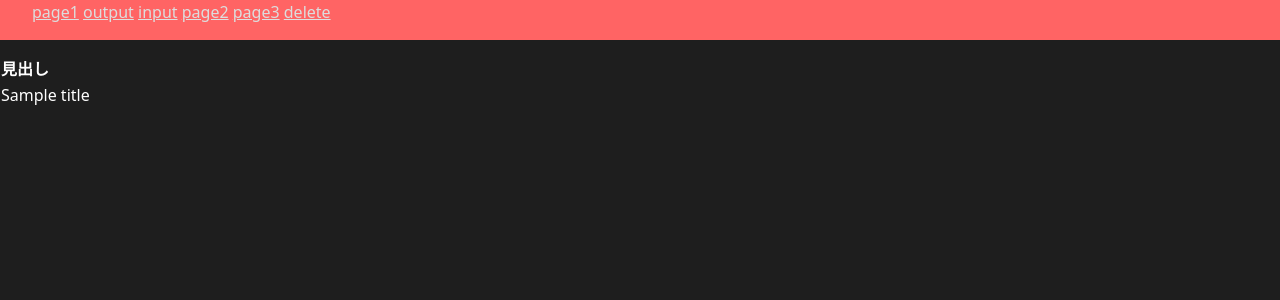
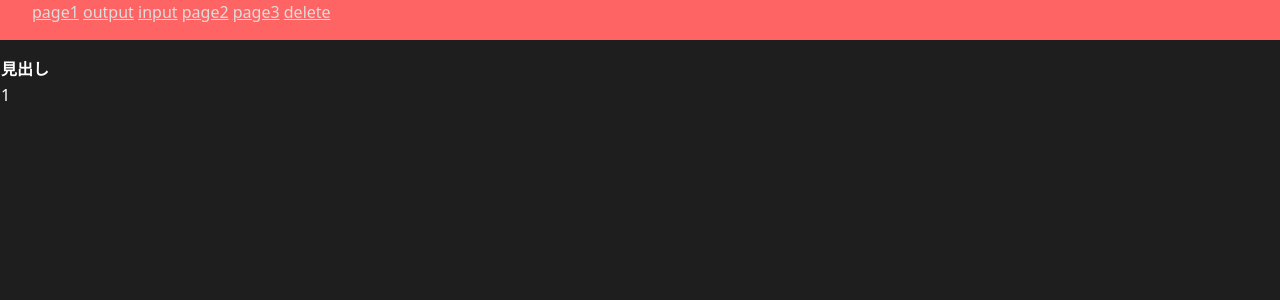
Before and after one commit to hideonSOS/WorkProject, a Django app: template templates/WorkApp/page3.html in a window 1280 px wide. Shown: the top 300 px of the page. Run offline with Django 4.2, Linux system fonts and the light colour scheme; the template is opened without the code that fills it: most values are stand-ins (such as "Sample title", 1, 10 or a date in 2020); some libraries are stand-ins or nearby versions.

Commit message:
no message

```diff
--- a/templates/WorkApp/page3.html
+++ b/templates/WorkApp/page3.html
@@ -1,7 +1,7 @@
 {% extends 'WorkApp/template.html' %}
 {% block body_content %}
 <p>test</p>
-{% for i in dict.title %}
+{% for i in dict.id %}
 <table>
     <thead>
         <tr><th>見出し</th></tr>
```
